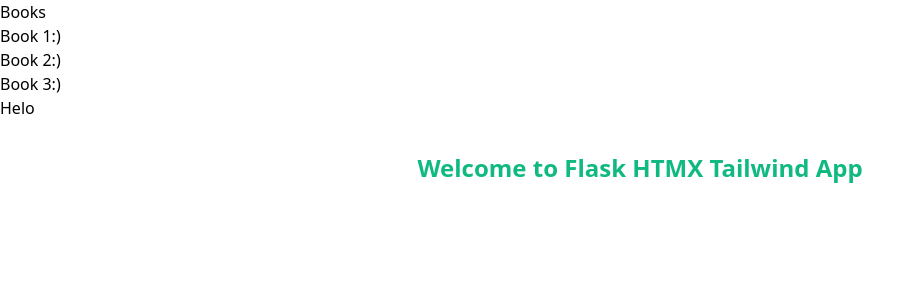
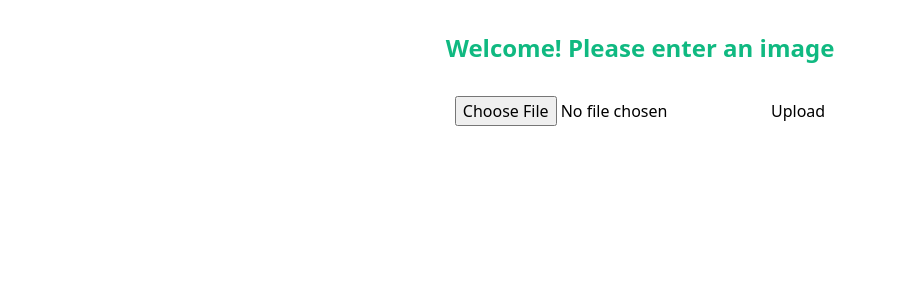
Before and after one commit to masukuapi/masuku-lib, a Flask app: page / in a window 1280 px wide. Shown: the top 300 px of the page, without its empty margins (0-924 px from the left). Run offline with Flask 3, Linux system fonts and the light colour scheme; data that the repository does not hold is empty; style sheets or scripts are compiled from the project's sources; some libraries are stand-ins or nearby versions.

Commit message:
Add image upload functionality

```diff
--- a/main.py
+++ b/main.py
@@ -1,5 +1,6 @@
 import subprocess
 from flask import Flask, render_template, request, jsonify
+import logging
 
 app = Flask(__name__)
 app.config['TEMPLATES_AUTO_RELOAD'] = True
@@ -13,6 +14,25 @@ books = [
 @app.route("/")
 def index():
     return render_template("index.html", books=books)
+
+@app.route("/upload", methods=["POST"])
+def upload_image():
+    logging.info('Uploading image')
+    if 'image' not in request.files:
+        print('No image part in the request')
+        return 'No image part in the request', 400
+
+    file = request.files['image']
+
+    if file.filename == '':
+        logging.error('No selected image')
+        return 'No selected image', 400
+
+    if file:
+        logging.info('Image received: ' + file.filename)
+        # Here you can save the image file and do other operations
+        # file.save(os.path.join(app.config['UPLOAD_FOLDER'], filename))
+        return 'Image received', 200
 
 @app.route("/books", methods=["GET"])
 def get_books():
--- a/templates/index.html
+++ b/templates/index.html
@@ -3,23 +3,40 @@
   <head>
     <title>Books</title>
     <script src="https://unpkg.com/htmx.org@1.7.0"></script>
-    <link href="{{ url_for('static', filename='style.css') }}" rel="stylesheet">
+    <link
+      href="{{ url_for('static', filename='style.css') }}"
+      rel="stylesheet"
+    />
   </head>
   <body>
-    <h1>Books</h1>
+    <!-- <h1>Books</h1>
     <div id="books-container">
         {% include '_books.html' %}
     </div>
 
     <div id="book-details-container" hx-post="/mouse" hx-trigger="click">
         Helo
+    </div> -->
+    <h1 class="text-2xl text-emerald-500 font-bold text-center mt-8">
+      Welcome! Please enter an image
+    </h1>
+
+    <div class="flex justify-center mt-8">
+      <form hx-encoding="multipart/form-data" hx-post="/upload">
+        <input type="file" name="file" />
+        <button>Upload</button>
+      </form>
     </div>
-    <h1 class="text-2xl text-emerald-500 font-bold text-center mt-8">Welcome to Flask HTMX Tailwind App</h1>
+    <div id="image-container"></div>
     <script>
-        document.body.addEventListener('click', function(event) {
-            if (event.target.matches('.book-link')) {
+      document.body.addEventListener("click", function (event) {
+        if (event.target.matches(".book-link")) {
           event.preventDefault();
-                htmx.ajax('GET', event.target.getAttribute('href'), '#book-details-container');
+          htmx.ajax(
+            "GET",
+            event.target.getAttribute("href"),
+            "#book-details-container"
+          );
         }
       });
     </script>
```
Also changed, not shown: package-lock.json. Lines whose indentation alone changed are shown as unchanged.
